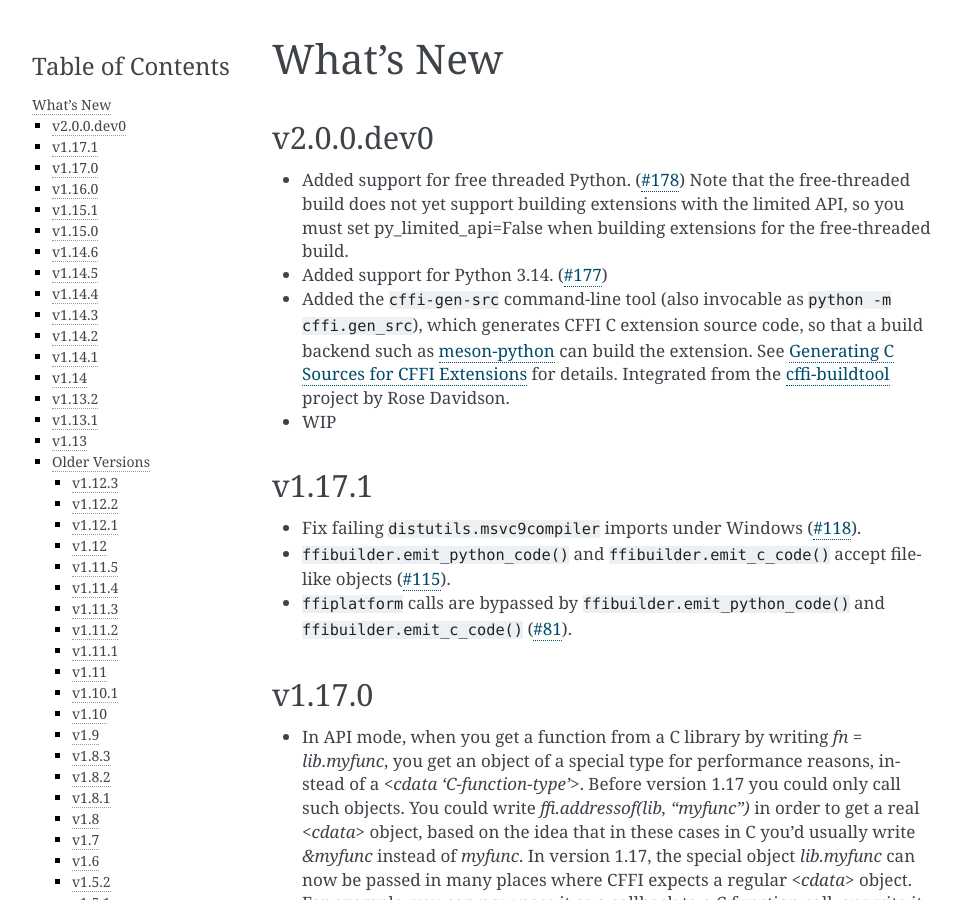
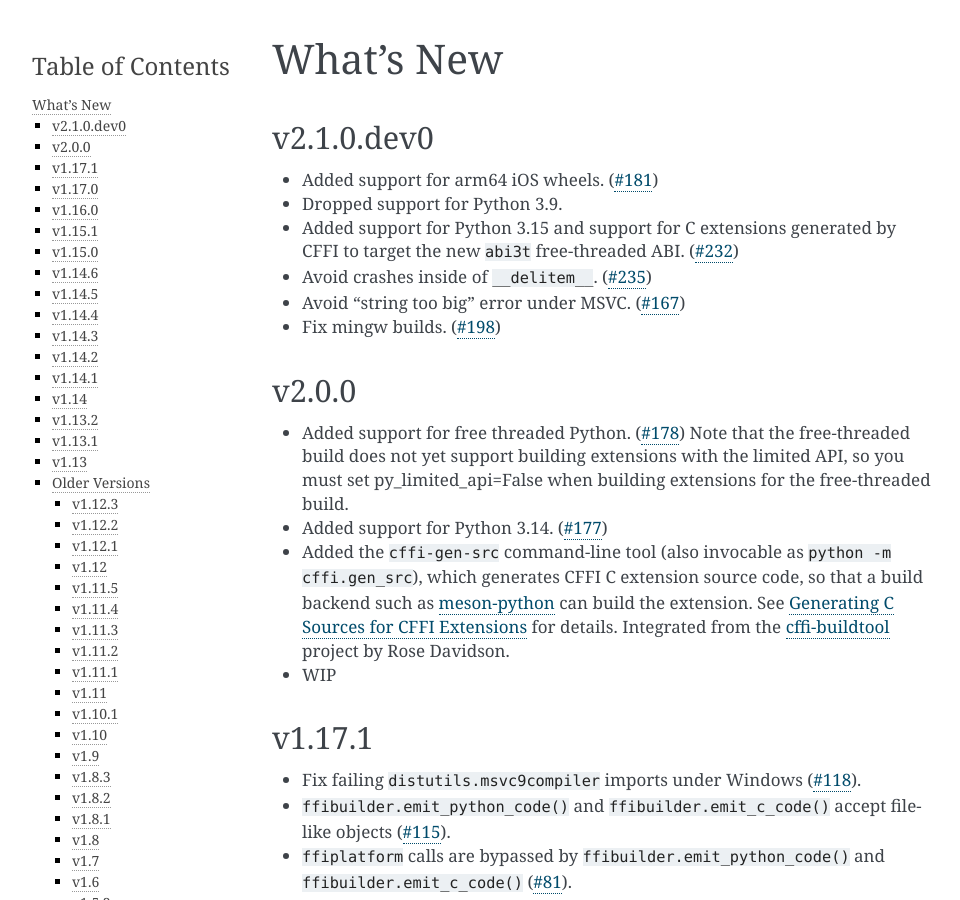
Before and after one commit to python-cffi/cffi, a Sphinx documentation site: the page built from doc/source/whatsnew.rst, in a window 1280 px wide and 900 px high. Shown: the whole window, without its empty margins (148-1108 px from the left). Built offline with Sphinx 7.4.7, drawn with Linux system fonts in a browser that asks for light colours.

Commit message:
Update changelog

```diff
--- a/doc/source/whatsnew.rst
+++ b/doc/source/whatsnew.rst
@@ -2,8 +2,24 @@
 What's New
 ======================
 
-v2.0.0.dev0
-============
+v2.1.0.dev0
+===========
+
+* Added support for arm64 iOS wheels. (`#181`_)
+* Dropped support for Python 3.9.
+* Added support for Python 3.15 and support for C extensions generated by CFFI to target the new ``abi3t`` free-threaded ABI. (`#232`_)
+* Avoid crashes inside of ``__delitem__``. (`#235`_)
+* Avoid "string too big" error under MSVC. (`#167`_)
+* Fix mingw builds. (`#198`_)
+
+.. _`#167`: https://github.com/python-cffi/cffi/pull/167
+.. _`#181`: https://github.com/python-cffi/cffi/pull/181
+.. _`#198`: https://github.com/python-cffi/cffi/pull/198
+.. _`#232`: https://github.com/python-cffi/cffi/pull/232
+.. _`#235`: https://github.com/python-cffi/cffi/pull/235
+
+v2.0.0
+======
 
 * Added support for free threaded Python. (`#178`_)
   Note that the free-threaded build does not yet support building extensions
```
